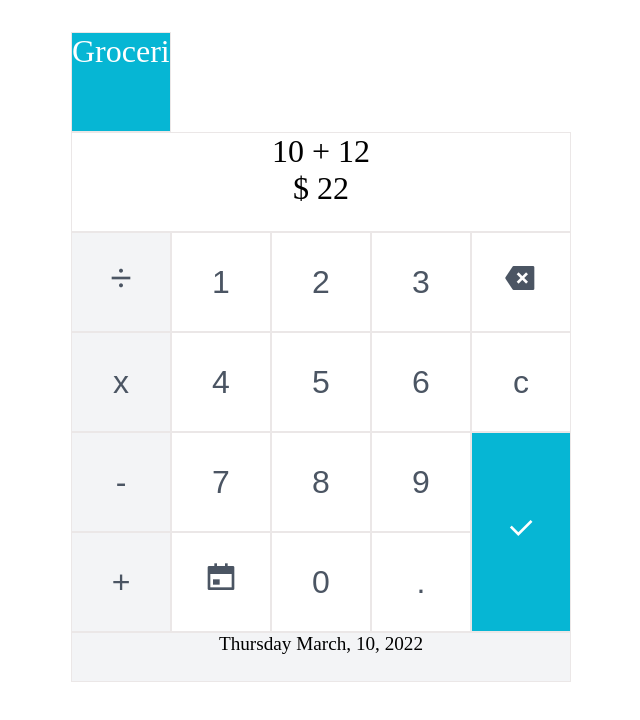
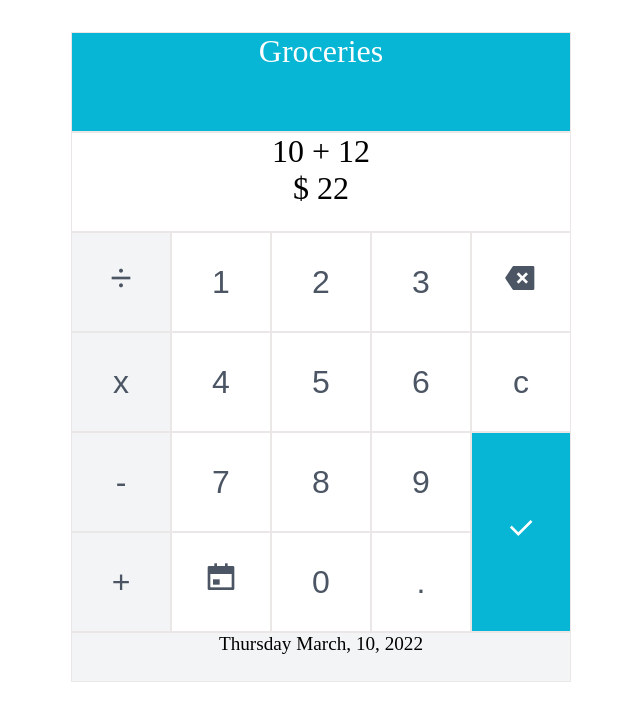
Before and after one commit to frankcdlc/calculator-react, a React (Create React App) app in the folder calculator/: page / in a window 1280 px wide. Shown: the top 720 px of the page, without its empty margins (319-959 px from the left). Built offline with nearby package versions, Linux system fonts and the light colour scheme.

Commit message:
fix: styles

```diff
--- a/calculator/src/components/header.jsx
+++ b/calculator/src/components/header.jsx
@@ -7,7 +7,8 @@ function Header() {
     backgroundColor: `#06B6D4`,
     color: `white`,
     textAlign: `center`,
-    fontSize: `2rem`
+    fontSize: `2rem`,
+    gridColumn: `span 5`
   })
 
 
```
